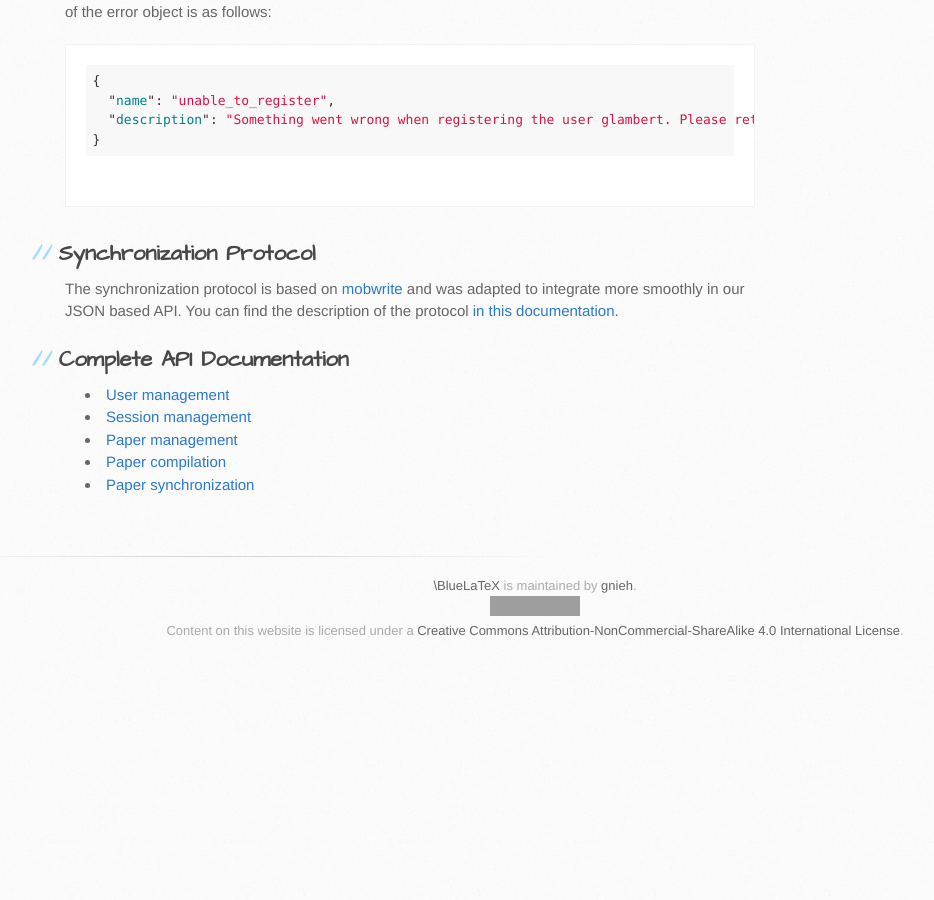
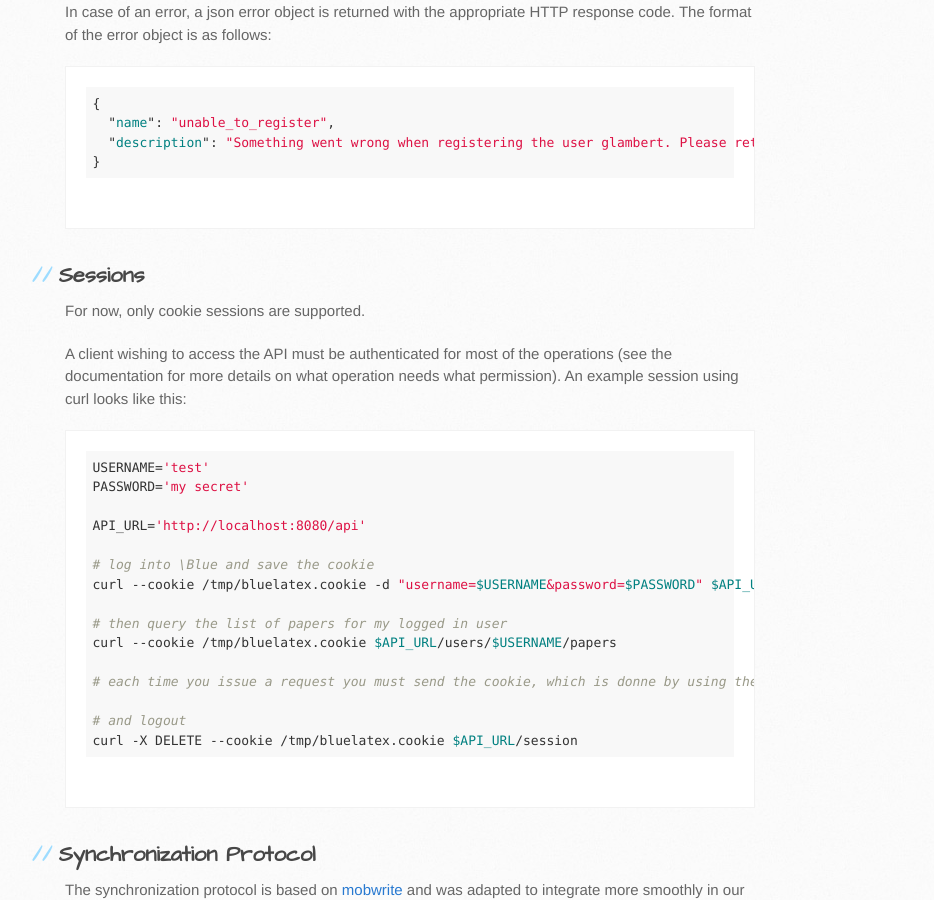
Before and after one commit to jeromedrouet/bluelatex-website, a Jekyll site: the page built from api/index.markdown, in a window 1280 px wide and 900 px high, scrolled down 832 px. Shown: the whole window, without its empty margins (105-1039 px from the left). Built offline with Jekyll 4.4.1, drawn with Linux system fonts in a browser that asks for light colours; before the commit the page ends 1523 px from its top, so only the background shows below that; grey boxes are pictures that could not be loaded.

Commit message:
Add sample API access with curl

````diff
--- a/api/index.markdown
+++ b/api/index.markdown
@@ -34,6 +34,31 @@ In case of an error, a json error object is returned with the appropriate HTTP r
 }
 ```
 
+## Sessions
+
+**For now, only cookie sessions are supported.**
+
+A client wishing to access the API must be authenticated for most of the operations (see the documentation for more details on what operation needs what permission).
+An example session using curl looks like this:
+
+```
+USERNAME='test'
+PASSWORD='my secret'
+
+API_URL='http://localhost:8080/api'
+
+# log into \Blue and save the cookie
+curl --cookie /tmp/bluelatex.cookie -d "username=$USERNAME&password=$PASSWORD" $API_URL/session
+
+# then query the list of papers for my logged in user
+curl --cookie /tmp/bluelatex.cookie $API_URL/users/$USERNAME/papers
+
+# each time you issue a request you must send the cookie, which is donne by using the --cookie option
+
+# and logout
+curl -X DELETE --cookie /tmp/bluelatex.cookie $API_URL/session
+```
+
 ## Synchronization Protocol
 
 The synchronization protocol is based on [mobwrite](http://code.google.com/p/google-mobwrite) and was adapted to integrate more smoothly in our JSON based API.
````
